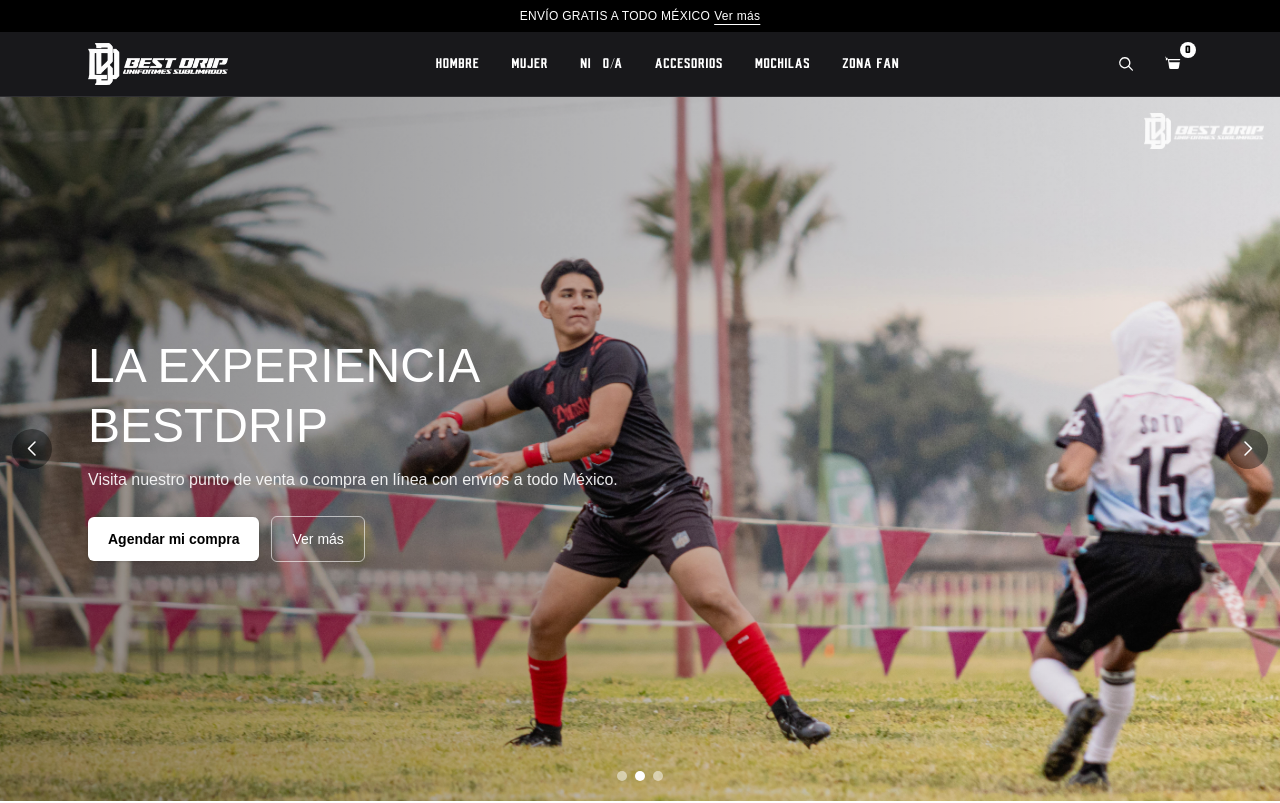
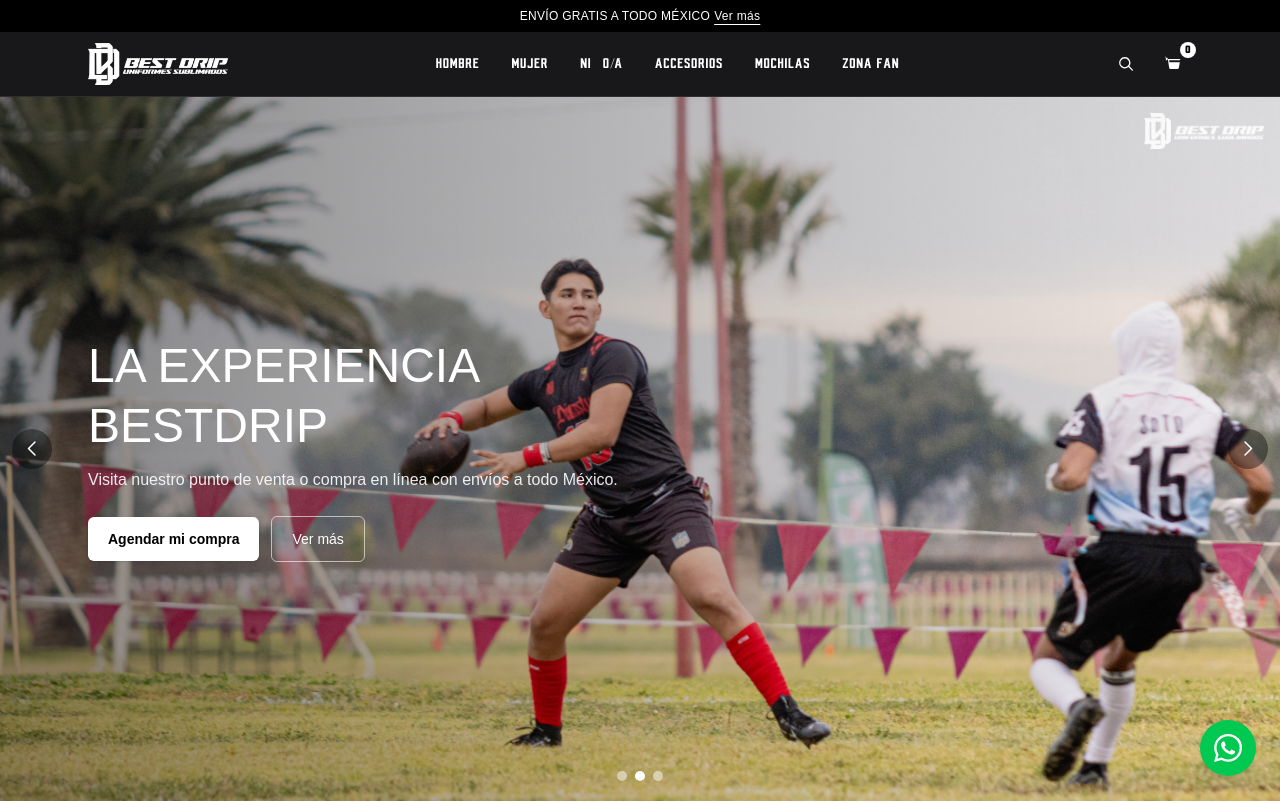
Before and after one commit to asepulvedadev/betsDrip, a Next.js app: page /inicio in a window 1280 px wide. Shown: the top 803 px of the page. Built offline with nearby package versions, Linux system fonts and the light colour scheme.

Commit message:
feat: add WhatsApp floating button to HeroSlider for direct contact

```diff
--- a/src/components/HeroSlider.tsx
+++ b/src/components/HeroSlider.tsx
@@ -201,6 +201,19 @@
             />
           ))}
         </div>
+
+        {/* Botón flotante de WhatsApp */}
+        <a
+          href="https://wa.me/528113822991?text=Hola,%20me%20interesa%20conocer%20más%20sobre%20BestDrip"
+          target="_blank"
+          rel="noopener noreferrer"
+          aria-label="Contactar por WhatsApp"
+          className="fixed bottom-6 right-6 z-40 inline-flex h-14 w-14 items-center justify-center rounded-full bg-green-500 text-white shadow-lg hover:bg-green-600 focus:outline-none focus-visible:ring-2 focus-visible:ring-green-500 focus-visible:ring-offset-2 transition-colors"
+        >
+          <svg xmlns="http://www.w3.org/2000/svg" viewBox="0 0 24 24" fill="currentColor" className="h-7 w-7">
+            <path d="M17.472 14.382c-.297-.149-1.758-.867-2.03-.967-.273-.099-.471-.148-.67.15-.197.297-.767.966-.94 1.164-.173.199-.347.223-.644.075-.297-.15-1.255-.463-2.39-1.475-.883-.788-1.48-1.761-1.653-2.059-.173-.297-.018-.458.13-.606.134-.133.298-.347.446-.52.149-.174.198-.298.298-.497.099-.198.05-.371-.025-.52-.075-.149-.669-1.612-.916-2.207-.242-.579-.487-.5-.669-.51-.173-.008-.371-.01-.57-.01-.198 0-.52.074-.792.372-.272.297-1.04 1.016-1.04 2.479 0 1.462 1.065 2.875 1.213 3.074.149.198 2.096 3.2 5.077 4.487.709.306 1.262.489 1.694.625.712.227 1.36.195 1.871.118.571-.085 1.758-.719 2.006-1.413.248-.694.248-1.289.173-1.413-.074-.124-.272-.198-.57-.347m-5.421 7.403h-.004a9.87 9.87 0 01-5.031-1.378l-.361-.214-3.741.982.998-3.648-.235-.374a9.86 9.86 0 01-1.51-5.26c.001-5.45 4.436-9.884 9.888-9.884 2.64 0 5.122 1.03 6.988 2.898a9.825 9.825 0 012.893 6.994c-.003 5.45-4.437 9.884-9.885 9.884m8.413-18.297A11.815 11.815 0 0012.05 0C5.495 0 .16 5.335.157 11.892c0 2.096.547 4.142 1.588 5.945L.057 24l6.305-1.654a11.882 11.882 0 005.683 1.448h.005c6.554 0 11.89-5.335 11.893-11.893A11.821 11.821 0 0020.885 3.488"/>
+          </svg>
+        </a>
       </div>
     </section>
   );
```
